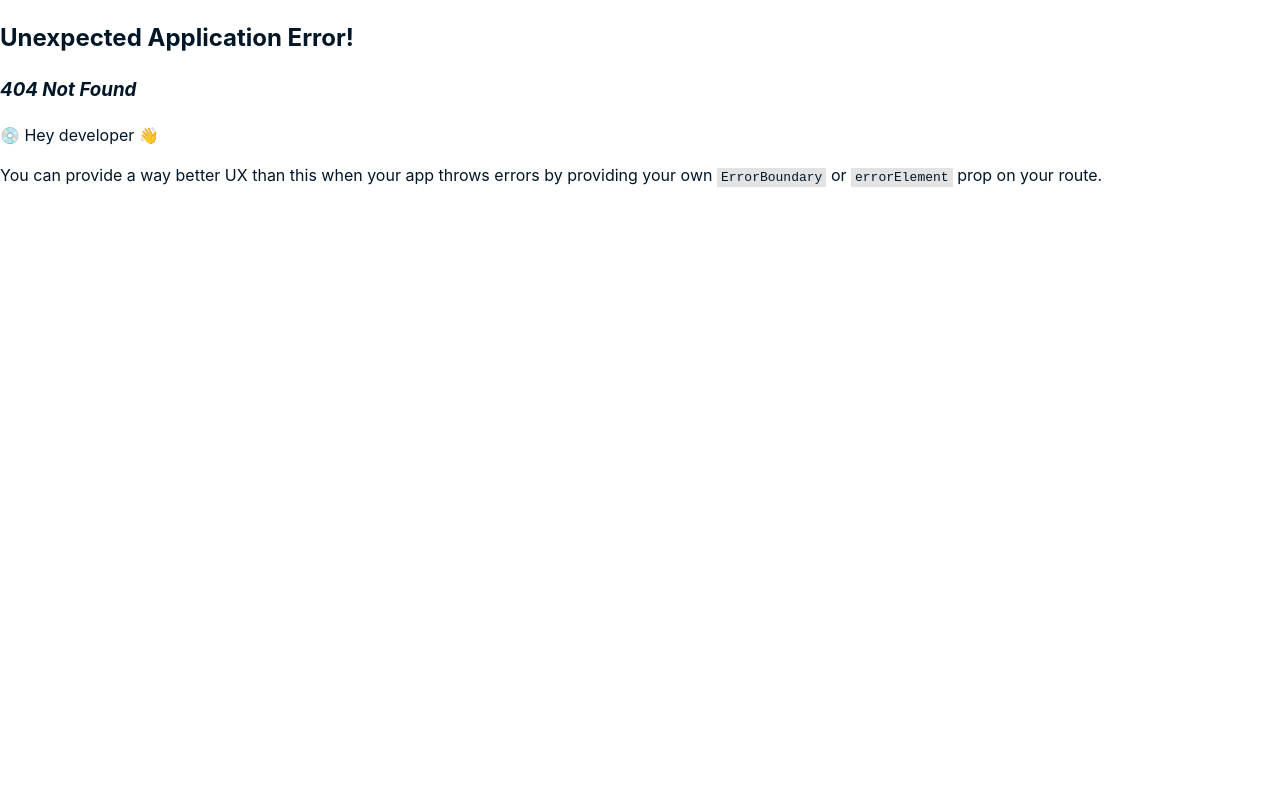
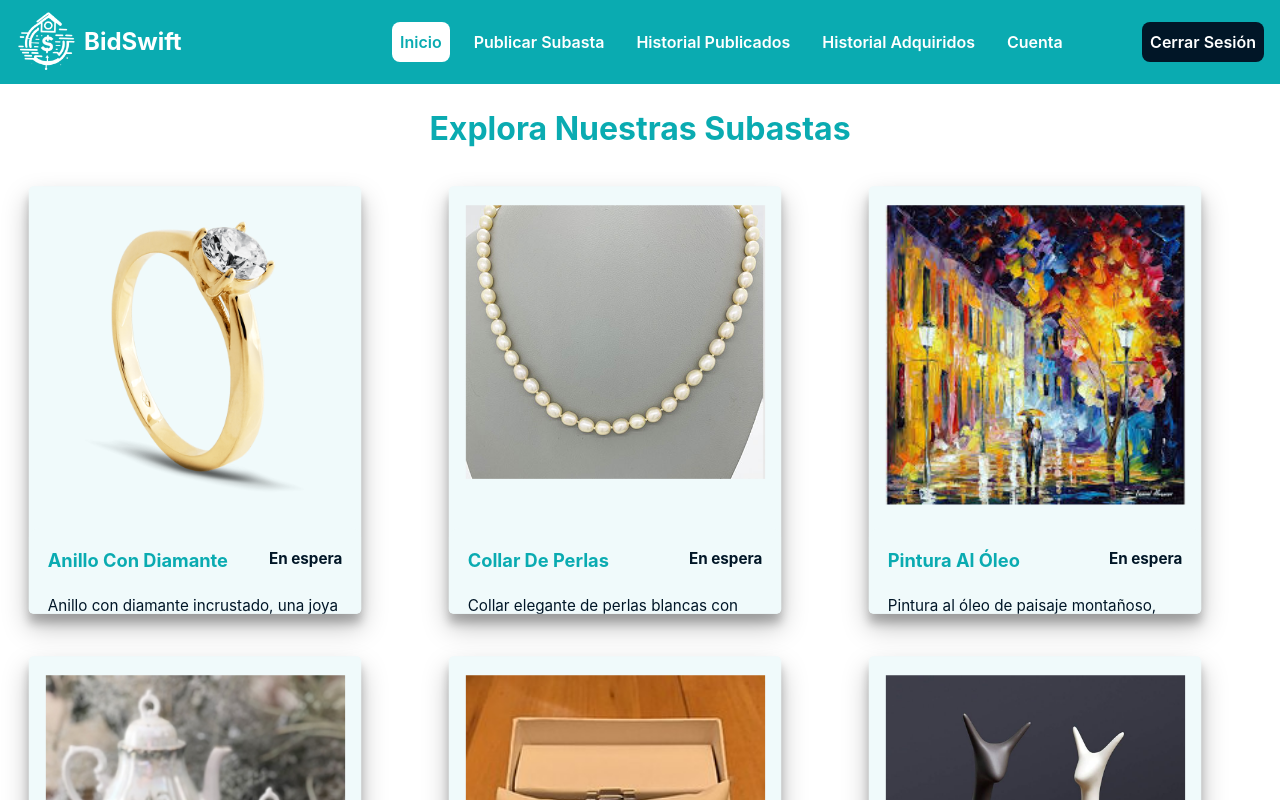
Before and after one commit to JuanDavid-Mendoza/BidSwift_Frontend, a React (Vite) app: page /home in a window 1280 px wide. Before the commit this address had no page. Shown: the top 800 px of the page. Built offline with nearby package versions, Linux system fonts and the light colour scheme.

Commit message:
HomePage and navbar links

```diff
--- /dev/null
+++ b/src/components/AuctionCard.jsx
@@ -0,0 +1,56 @@
+import React, { useState, useEffect } from "react";
+import { useNavigate } from "react-router-dom";
+
+import "./styles/AuctionCard.css"
+
+function AuctionCard({ auction }) {
+    const [countdown, setCountdown] = useState(auction.timer);
+    const navigate = useNavigate();
+
+    useEffect(() => {
+        if (countdown > 0) {
+            const timer = setInterval(() => {
+                setCountdown(prevCountdown => prevCountdown - 1);
+            }, 1000);
+
+            return () => clearInterval(timer);
+        }
+    }, [countdown]);
+
+    const formatTime = (seconds) => {
+        const minutes = Math.floor(seconds / 60);
+        const remainingSeconds = seconds % 60;
+        return `${minutes}m ${remainingSeconds}s`;
+    };
+
+    return (
+        <div className="card">
+            <figure>
+                <img
+                    src={auction.principalImage}
+                    alt={auction.name}
+                />
+            </figure>
+            <section className="details">
+                <div className="min-details">
+                    <h1>
+                        {auction.name}
+                    </h1>
+                    <h4 className="price">{auction.state}</h4>
+                </div>
+
+                <div className="all-details">
+                    <p>{auction.description}</p>
+                    <p>La subasta inicia el <b>{auction.startDate}</b></p>
+                    <p>La subasta finalizará en: <b>{formatTime(countdown)}</b></p>
+                    <p>Precio actual: <b>${auction.price}</b></p>
+                </div>
+                <a className="btn" onClick={() => navigate(`/auction/${auction.id}`)}>
+                    Ver
+                </a>
+            </section>
+        </div>
+    );
+}
+
+export default AuctionCard;
--- a/src/components/Navbar.jsx
+++ b/src/components/Navbar.jsx
@@ -24,7 +24,7 @@ const Navbar = () => {
             <ul className={menuOpen ? "open" : ""}>
                 <div className="links">
                     <li>
-                        <NavLink to="/">Inicio</NavLink>
+                        <NavLink to="/home">Inicio</NavLink>
                     </li>
                     <li>
                         <NavLink to="/">Publicar Subasta</NavLink>
@@ -33,7 +33,7 @@ const Navbar = () => {
                         <NavLink to="/">Historial Publicados</NavLink>
                     </li>
                     <li>
-                        <NavLink to="/">Historial Adquiridos</NavLink>
+                        <NavLink to="/purchased-products">Historial Adquiridos</NavLink>
                     </li>
                     <li>
                         <NavLink to="/">Cuenta</NavLink>
--- a/src/components/styles/ItemCard.css
+++ b/src/components/styles/AuctionCard.css
@@ -1,4 +1,4 @@
-@import url('https://fonts.googleapis.com/css?family=Ubuntu');
+@import url("https://fonts.googleapis.com/css?family=Ubuntu");
 
 .card * {
     box-sizing: border-box;
@@ -8,6 +8,7 @@
 
 h1 {
     font-size: 1.2rem;
+    color: #0aabb1;
     text-transform: capitalize;
 }
 
@@ -15,10 +16,16 @@ h1 {
     position: relative;
     border-radius: 5px;
     background-color: #f0fafb;
-    box-shadow: 0 5px 10px rgba(0,0,0,0.3);
+    box-shadow: 0 14px 28px rgba(0, 0, 0, 0.25), 0 10px 10px rgba(0, 0, 0, 0.22);
     height: 450px;
     overflow: hidden;
     width: 350px;
+    transform: scale(0.95);
+    transition: box-shadow 0.5s, transform 0.5s;
+}
+
+.card:hover {
+    transform: scale(1);
 }
 
 .card > figure {
@@ -37,19 +44,24 @@ h1 {
     position: absolute;
     top: 80%;
     width: 100%;
-    transition: box-shadow .3s ease-in-out,
-                top .3s ease-in-out;
+    transition: box-shadow 0.3s ease-in-out, top 0.3s ease-in-out;
+}
+
+.all-details {
+    display: flex;
+    flex-direction: column;
+    gap: 10px;
 }
 
 .card:hover .details {
-    box-shadow: 0 -5px 10px rgba(0,0,0,0.3);
+    box-shadow: 0 -5px 10px rgba(0, 0, 0, 0.3);
     top: 30%;
 }
 
 .card .details > .min-details,
-.card .details > .options,
-.card .details > .options > .options-size,
-.card .details > .options > .options-colors {
+.card .details > .all-details,
+.card .details > .all-details > .all-details-size,
+.card .details > .all-details > .all-details-colors {
     margin-bottom: 20px;
 }
 
@@ -59,31 +71,33 @@ h1 {
 }
 
 .card .details > .min-details > h1 > span {
-    color: #7B7B7B;
+    color: #7b7b7b;
     display: block;
-    font-size: .9rem;
+    font-size: 0.9rem;
     font-weight: 400;
 }
 
-.card .details > .options h1 {
+.card .details > .all-details h1 {
     margin-bottom: 5px;
 }
 
 .card .btn {
-    background-color: #192a56;
+    background-color: #0aabb1;
     border-radius: 5px;
-    color: #FFF;
+    color: #fff;
     display: block;
     padding: 10px;
     text-align: center;
     text-decoration: none;
     text-transform: capitalize;
     width: 100%;
-    transition: box-shadow .3s ease-in-out,
-                transform .3s ease-in-out;
+    transition: box-shadow 0.3s ease-in-out, transform 0.3s ease-in-out;
 }
 
 .card .btn:hover {
-  box-shadow: 0 5px 10px rgba(0,0,0,.3);
-  transform: translateY(-2px);
+    background-color: #fff;
+    color: #0aabb1;
+    border: solid 1px #0aabb1;
+    box-shadow: 0 5px 10px rgba(0, 0, 0, 0.3);
+    transform: translateY(-2px);
 }
--- a/src/components/styles/Navbar.css
+++ b/src/components/styles/Navbar.css
@@ -1,5 +1,6 @@
 .active{
-    background-color: #1d4ed8;
+    background-color: #fff;
+    color: #0aabb1;
 }
 
 nav {
@@ -8,7 +9,6 @@ nav {
     align-items: center;
     background-color: #0aabb1;
     color: white;
-    position: sticky;
     top: 0;
 }
 
@@ -77,6 +77,7 @@ nav .menu span {
 }
 
 .btn a:hover, .btn li:hover {
+    border: solid 1px #011627;
     background-color: #fff;
     color: #011627;
 }
--- a/src/index.css
+++ b/src/index.css
@@ -3,7 +3,7 @@
   line-height: 1.5;
   font-weight: 400;
 
-  color-scheme: light dark;
+  color-scheme: light;
   color: #011627;
 
   font-synthesis: none;
--- a/src/pages/HomePage.jsx
+++ b/src/pages/HomePage.jsx
@@ -1,15 +1,33 @@
-import React from 'react'
+import React, { useState } from "react";
 
-import Navbar from '../components/Navbar'
-import Footer from '../components/Footer'
+import Navbar from "../components/Navbar";
+import Footer from "../components/Footer";
+import AuctionCard from "../components/AuctionCard";
+
+import "./styles/HomePage.css";
+
+import { auctions as auctionsData } from "../utils/fakeData";
 
 function HomePage() {
-  return (
-    <div>
-        <Navbar/>
-        <Footer/>
-    </div>
-  )
+    const [auctions, setAuctions] = useState(auctionsData);
+
+    return (
+        <div>
+            <Navbar />
+
+            <div className="tittle">
+              <h1>Explora Nuestras Subastas</h1>
+            </div>
+
+            <div className="auctions">
+                {auctions.map((auction, index) => {
+                    return <AuctionCard auction={auction} key={index} />;
+                })}
+            </div>
+
+            <Footer />
+        </div>
+    );
 }
 
-export default HomePage
+export default HomePage;
--- a/src/pages/LandingPage.jsx
+++ b/src/pages/LandingPage.jsx
@@ -0,0 +1,13 @@
+import React from 'react'
+import Footer from '../components/Footer';
+import Navbar from '../components/Navbar';
+
+function LandingPage() {
+  return (
+      <div>
+        LandingPage
+    </div>
+  )
+}
+
+export default LandingPage;
--- a/src/pages/styles/HomePage.css
+++ b/src/pages/styles/HomePage.css
@@ -1,4 +1,15 @@
-.items {
+.auctions {
     margin: 20px;
-    height: 100vh;
+    display: grid;
+    grid-template-columns: repeat(auto-fill, minmax(320px, 1fr));
+    gap: 20px;
+    justify-content: space-between;
 }
+
+.tittle{
+    text-align: center;
+}
+
+.tittle h1{
+    font-size: 2rem;
+}
```
Also changed, not shown: src/App.jsx (+11 -1 lines), src/components/ItemCard.jsx (deleted, +0 -35 lines).
